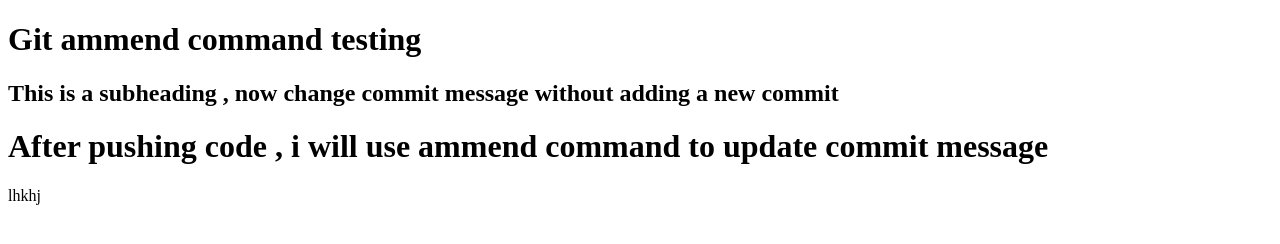
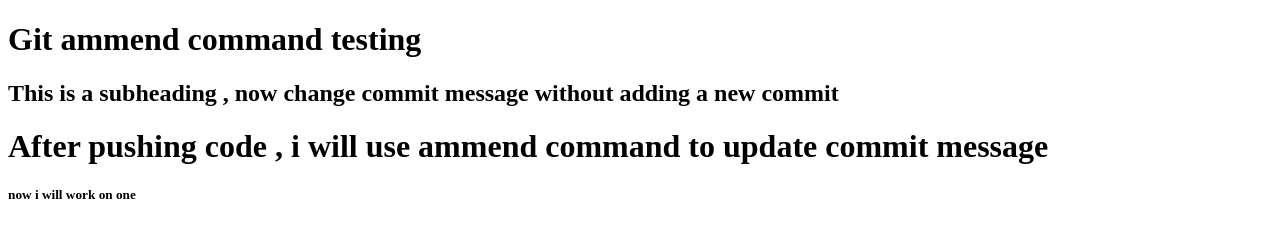
Before and after one commit to Dineshdev93/Git-ammend, a plain HTML site: page index.html in a window 1280 px wide. Drawn offline with Linux system fonts and the light colour scheme.

Commit message:
hello , i am not comming

```diff
--- a/index.html
+++ b/index.html
@@ -9,6 +9,6 @@
     <h1>Git ammend  command testing</h1>
      <h2>This is a subheading , now change commit message without adding a new commit</h2>
      <h1>After pushing  code , i will use ammend  command to update commit message </h1>
-     lhkhj
+     <h5>now i will work on one  </h5>
 </body>
 </html>
```
